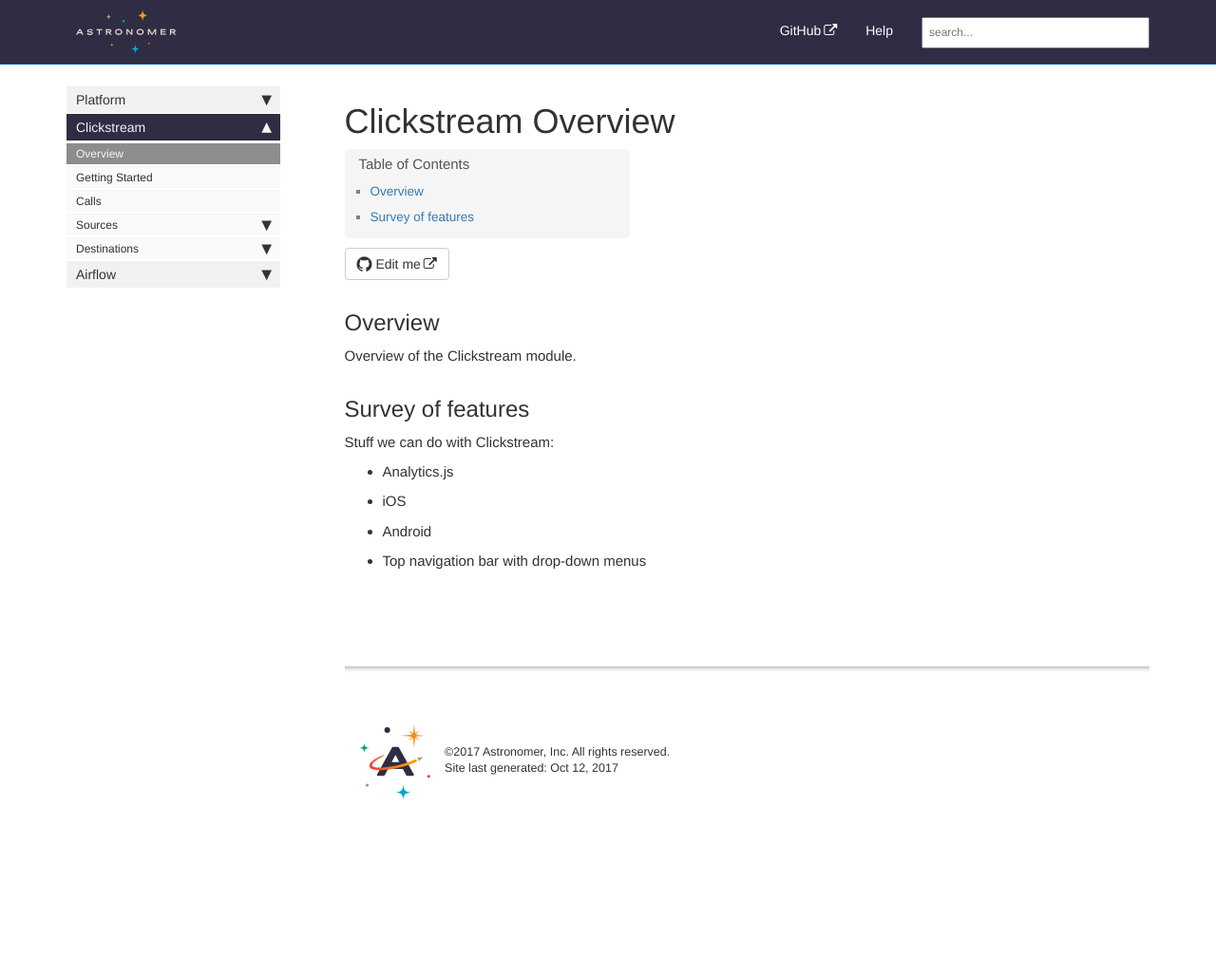
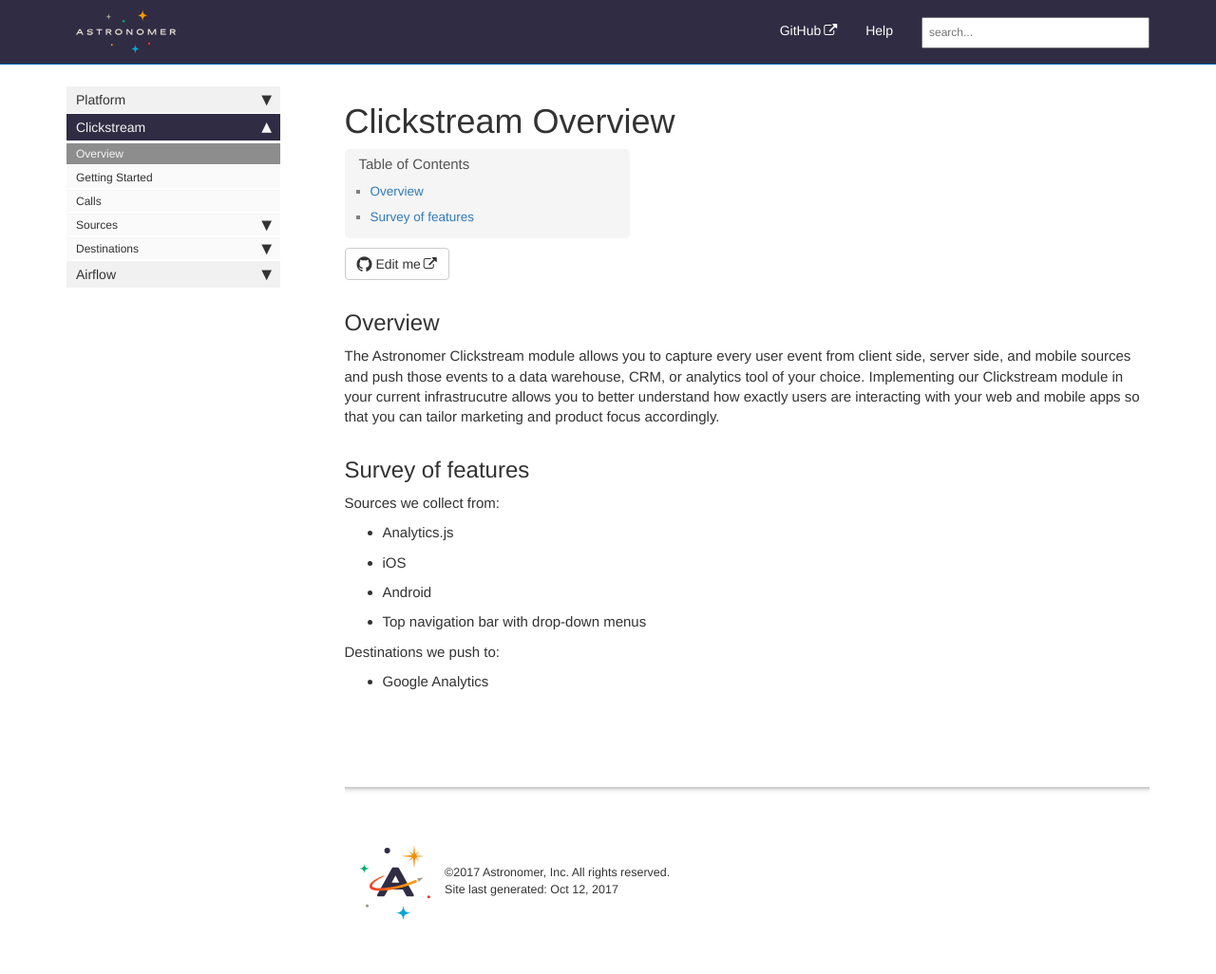
Before and after one commit to petedejoy/documentation, a Jekyll site: the page built from v2/clickstream/overview.md, in a window 1280 px wide. Shown: the whole page at 95% size. Built offline with Jekyll 4.4.1, drawn with Linux system fonts in a browser that asks for light colours; nearby versions of some CDN libraries; comment, search, counter and statistics services are not loaded; before the commit the page ends 900 px from its top, so only the background shows below that.

Commit message:
Updated overview page

```diff
--- a/v2/clickstream/overview.md
+++ b/v2/clickstream/overview.md
@@ -5,13 +5,17 @@ sidebar: platform_sidebar
 
 ## Overview
 
-Overview of the Clickstream module.
+The Astronomer Clickstream module allows you to capture every user event from client side, server side, and mobile sources and push those events to a data warehouse, CRM, or analytics tool of your choice. Implementing our Clickstream module in your current infrastrucutre allows you to better understand how exactly users are interacting with your web and mobile apps so that you can tailor marketing and product focus accordingly.
 
 ## Survey of features
 
-Stuff we can do with Clickstream:
+Sources we collect from:
 
 * Analytics.js
 * iOS
 * Android
 * Top navigation bar with drop-down menus
+
+Destinations we push to:
+
+* Google Analytics
```
